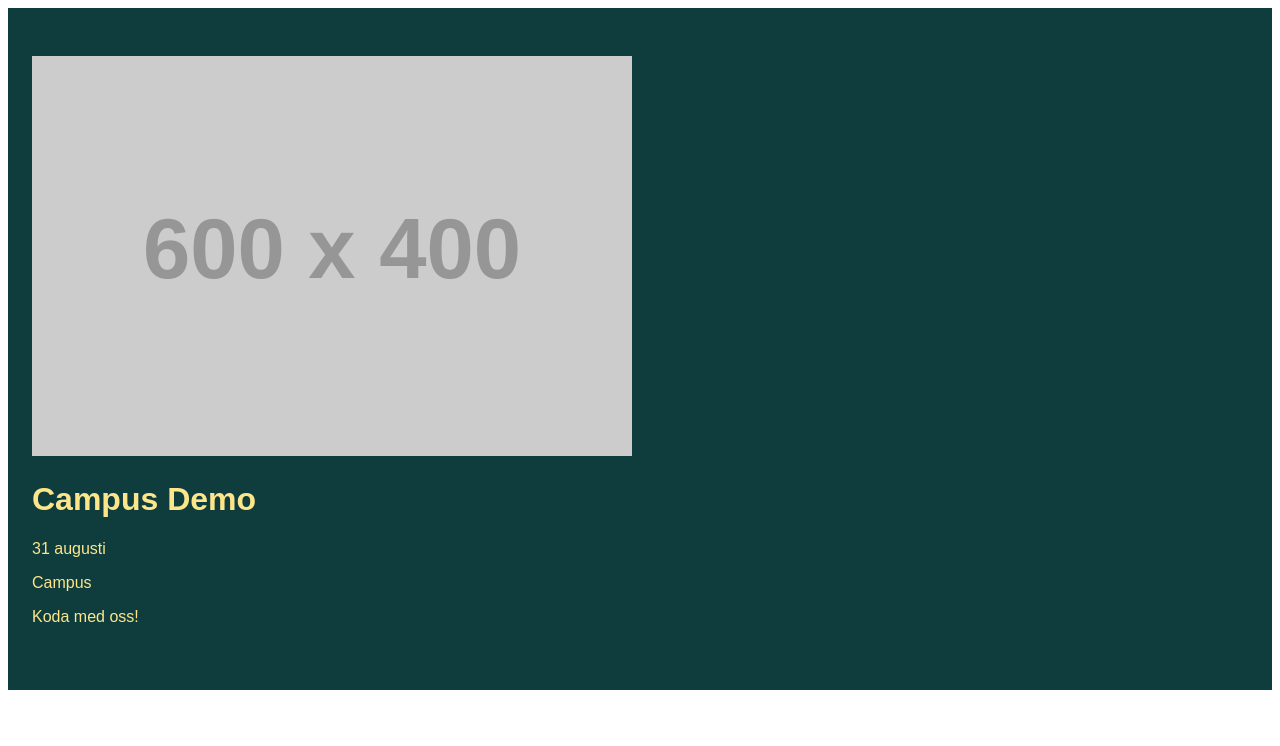
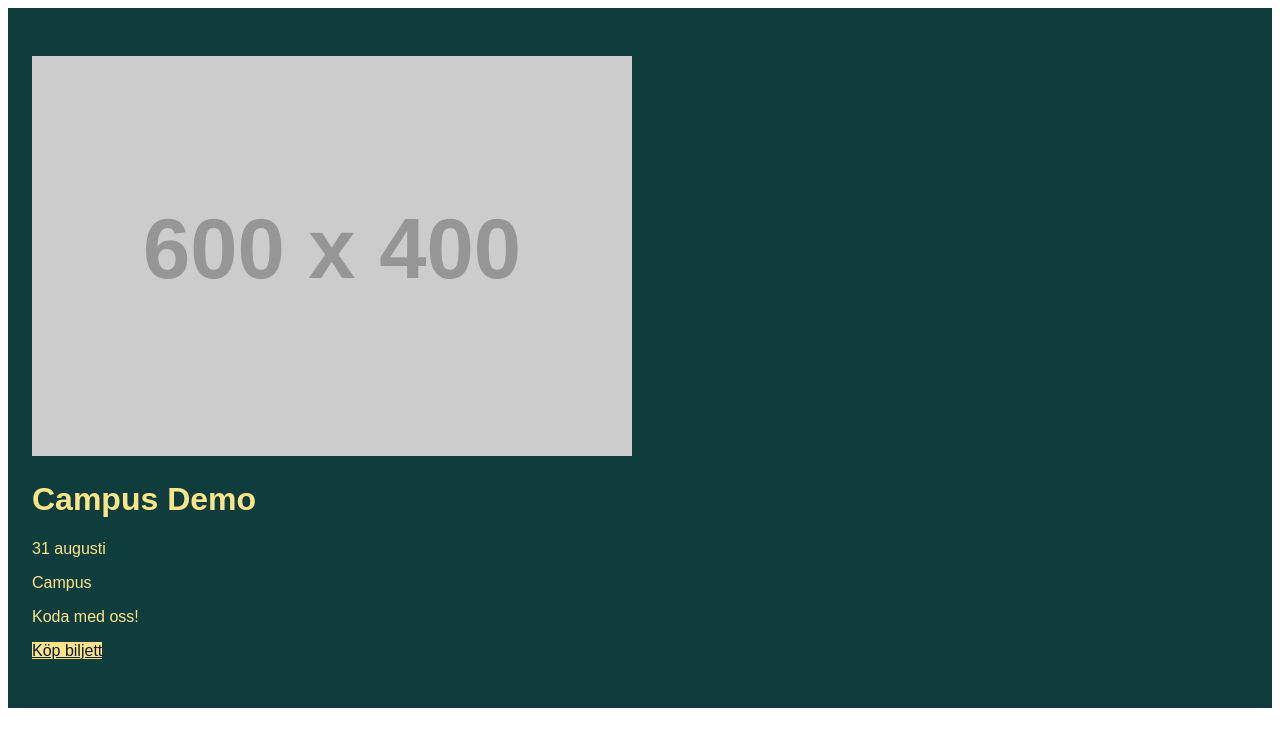
Before and after one commit to paulinahs/v36-hero-camp, a plain HTML site: page index.html in a window 1280 px wide. Drawn offline with Linux system fonts and the light colour scheme; placeholder pictures from the web are drawn by us.

Commit message:
CSS: CTA-knapp

```diff
--- a/index.html
+++ b/index.html
@@ -15,6 +15,7 @@
         <p class="datum">31 augusti</p>
         <p class="plats">Campus</p>
         <p class="tagline">Koda med oss!</p>
+        <a class="btn" href="#">Köp biljett</a>
     </header>
 
 
--- a/style.css
+++ b/style.css
@@ -4,3 +4,8 @@
     color: #fde68a;
     font-family: sans-serif;
 }
+
+.hero .btn {
+    color: #0f172a;
+    background-color: #fde68a;
+}
```
